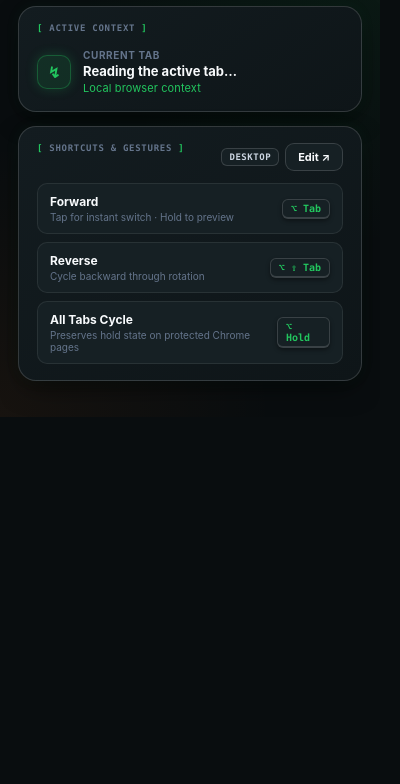
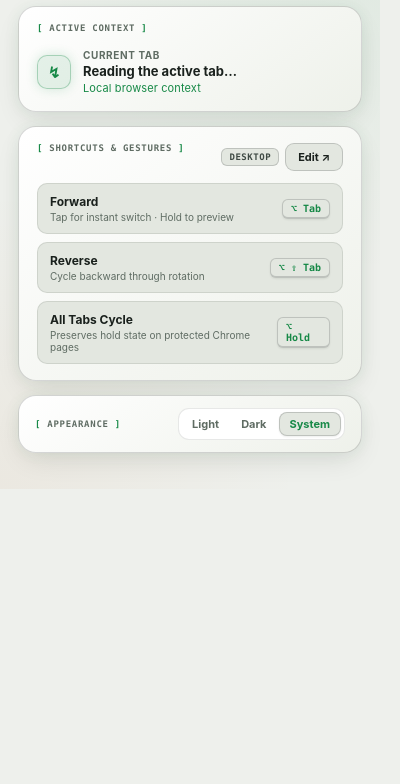
Before and after one commit to wahyudichrisdianto/recent-cycle, a browser extension: page popup.html in a window 400 px wide. Shown: the part 60-844 px from the top of the page. Drawn offline with Linux system fonts and the light colour scheme.

Commit message:
feat: add light/dark/system theme system and extension branding
- Theme system with Light / Dark / System (default) via CSS light-dark()
  and color-scheme overrides; selector in the popup, persisted to
  chrome.storage.local, applied on popup and companion pages.
- Add extension icons (16/24/32/48/128) generated from assets/logo.png and
  register them in the manifest.
- Add assets/banner.png + assets/mainlogo.png to the README header.
- Add favicon to popup and companion pages.
- Bundle runtime assets and companion.js in the release zip.

```diff
--- a/companion.css
+++ b/companion.css
@@ -1,28 +1,36 @@
 :root {
-  color-scheme: dark;
+  color-scheme: light dark;
   font-family: "JetBrains Mono", "SF Mono", "Fira Code", "Roboto Mono", "Consolas", ui-monospace, monospace;
-  --canvas: #090d0f;
-  --panel: #11171a;
-  --panel-strong: #162024;
-  --ink: #f1f5f9;
-  --ink-soft: #cbd5e1;
-  --muted: #64748b;
-  --faint: #475569;
-  --line: #1e2a30;
-  --line-strong: #2c3e47;
-  --green: #22c55e;
-  --green-glow: rgba(34, 197, 94, 0.25);
-  --green-soft: #052e16;
-  --green-border: #14532d;
-  --orange: #f97316;
-  --orange-glow: rgba(249, 115, 22, 0.25);
-  --orange-soft: #451a03;
-  --orange-border: #7c2d12;
-  --shadow-sm: 0 2px 4px rgba(0, 0, 0, .4);
-  --shadow-md: 0 8px 24px -4px rgba(0, 0, 0, .6), 0 0 12px rgba(34, 197, 94, .04);
-  --shadow-lg: 0 16px 32px -8px rgba(0, 0, 0, .7), 0 0 20px rgba(34, 197, 94, .08);
+  --canvas: light-dark(#eef0ec, #090d0f);
+  --panel: light-dark(#ffffff, #11171a);
+  --panel-strong: light-dark(#e3e7e0, #162024);
+  --ink: light-dark(#1a211d, #f1f5f9);
+  --ink-soft: light-dark(#3f4a44, #cbd5e1);
+  --muted: light-dark(#5f6c63, #64748b);
+  --faint: light-dark(#85918a, #475569);
+  --line: light-dark(#d7dcd4, #1e2a30);
+  --line-strong: light-dark(#c6ccc3, #2c3e47);
+  --green: light-dark(#15803d, #22c55e);
+  --green-glow: light-dark(rgba(21, 128, 61, .18), rgba(34, 197, 94, 0.25));
+  --green-soft: light-dark(#dcf0e2, #052e16);
+  --green-border: light-dark(#bcdcc8, #14532d);
+  --orange: light-dark(#b45309, #f97316);
+  --orange-glow: light-dark(rgba(180, 83, 9, .18), rgba(249, 115, 22, 0.25));
+  --orange-soft: light-dark(#fbe8d4, #451a03);
+  --orange-border: light-dark(#e8c9a6, #7c2d12);
+  --shadow-sm: 0 1px 2px light-dark(rgba(24, 32, 28, .08), rgba(0, 0, 0, .4));
+  --shadow-md: 0 8px 24px -4px light-dark(rgba(24, 32, 28, .12), rgba(0, 0, 0, .6)), 0 0 12px light-dark(rgba(21, 128, 61, .06), rgba(34, 197, 94, .04));
+  --shadow-lg: 0 16px 32px -8px light-dark(rgba(24, 32, 28, .16), rgba(0, 0, 0, .7)), 0 0 20px light-dark(rgba(21, 128, 61, .08), rgba(34, 197, 94, .08));
   --radius: 20px;
   --radius-sm: 12px;
+}
+
+:root[data-theme="light"] {
+  color-scheme: light;
+}
+
+:root[data-theme="dark"] {
+  color-scheme: dark;
 }
 
 * {
@@ -33,9 +41,9 @@ body {
   min-width: 320px;
   margin: 0;
   background:
-    radial-gradient(circle at 90% 0%, rgba(34, 197, 94, .08), transparent 45%),
-    radial-gradient(circle at 10% 40%, rgba(249, 115, 22, .05), transparent 40%),
-    linear-gradient(180deg, #090d0f 0%, #06090a 100%);
+    radial-gradient(circle at 90% 0%, light-dark(rgba(21, 128, 61, .08), rgba(34, 197, 94, .08)), transparent 45%),
+    radial-gradient(circle at 10% 40%, light-dark(rgba(180, 83, 9, .05), rgba(249, 115, 22, .05)), transparent 40%),
+    var(--canvas);
   color: var(--ink);
   -webkit-font-smoothing: antialiased;
 }
--- a/popup.css
+++ b/popup.css
@@ -1,31 +1,38 @@
 :root {
-  color-scheme: dark;
+  color-scheme: light dark;
   --font-sans: -apple-system, BlinkMacSystemFont, "SF Pro Text", "SF Pro Display", "Segoe UI Variable", system-ui, sans-serif;
   --font-mono: "JetBrains Mono", "SF Mono", "Fira Code", "Roboto Mono", "Consolas", ui-monospace, monospace;
   font-family: var(--font-sans);
 
-  --canvas: #090d0f;
-  --panel: #11171a;
-  --panel-strong: #162024;
-  --ink: #f8fafc;
-  --ink-soft: #cbd5e1;
-  --muted: #64748b;
-  --faint: #475569;
-  --line: rgba(255, 255, 255, .08);
-  --line-strong: rgba(255, 255, 255, .15);
+  --canvas: light-dark(#eef0ec, #090d0f);
+  --panel: light-dark(#ffffff, #11171a);
+  --panel-strong: light-dark(#e3e7e0, #162024);
+  --ink: light-dark(#1a211d, #f8fafc);
+  --ink-soft: light-dark(#3f4a44, #cbd5e1);
+  --muted: light-dark(#5f6c63, #64748b);
+  --faint: light-dark(#85918a, #475569);
+  --line: light-dark(rgba(24, 32, 28, .10), rgba(255, 255, 255, .08));
+  --line-strong: light-dark(rgba(24, 32, 28, .18), rgba(255, 255, 255, .15));
 
-  --green: #22c55e;
-  --green-glow: rgba(34, 197, 94, 0.22);
-  --green-soft: rgba(34, 197, 94, 0.12);
-  --green-border: rgba(34, 197, 94, 0.3);
+  --green: light-dark(#178947, #22c55e);
+  --green-glow: light-dark(rgba(23, 137, 71, .18), rgba(34, 197, 94, .22));
+  --green-soft: light-dark(rgba(23, 137, 71, .10), rgba(34, 197, 94, .12));
+  --green-border: light-dark(rgba(23, 137, 71, .30), rgba(34, 197, 94, .3));
+  --green-glow-hover: light-dark(rgba(23, 137, 71, .14), rgba(34, 197, 94, .15));
 
-  --orange: #f97316;
-  --orange-soft: rgba(249, 115, 22, 0.12);
-  --orange-border: rgba(249, 115, 22, 0.3);
+  --orange: light-dark(#b45309, #f97316);
+  --orange-soft: light-dark(rgba(180, 83, 9, .10), rgba(249, 115, 22, .12));
+  --orange-border: light-dark(rgba(180, 83, 9, .28), rgba(249, 115, 22, .3));
+  --warning-ink: light-dark(#9d5a06, #fef08a);
 
-  --shadow-sm: 0 2px 4px rgba(0, 0, 0, .4);
-  --shadow-md: 0 10px 28px -6px rgba(0, 0, 0, .6), 0 0 16px rgba(34, 197, 94, .05);
-  --shadow-lg: 0 20px 48px -12px rgba(0, 0, 0, .8), 0 0 24px rgba(34, 197, 94, .1);
+  --panel-grad-1: light-dark(#ffffff, #131c20);
+  --panel-grad-2: light-dark(#eef1ea, #0e1518);
+  --companion-grad-1: light-dark(#eef3e2, #181c15);
+  --companion-grad-2: light-dark(#ffffff, #11171a);
+
+  --shadow-sm: 0 1px 2px light-dark(rgba(24, 32, 28, .08), rgba(0, 0, 0, .4));
+  --shadow-md: 0 10px 28px -6px light-dark(rgba(24, 32, 28, .12), rgba(0, 0, 0, .6)), 0 0 16px light-dark(rgba(23, 137, 71, .06), rgba(34, 197, 94, .05));
+  --shadow-lg: 0 20px 48px -12px light-dark(rgba(24, 32, 28, .16), rgba(0, 0, 0, .8)), 0 0 24px light-dark(rgba(23, 137, 71, .08), rgba(34, 197, 94, .1));
 
   --radius-outer: 24px;
   --radius-card: 18px;
@@ -34,6 +41,14 @@
 
   background: var(--canvas);
   color: var(--ink);
+}
+
+:root[data-theme="light"] {
+  color-scheme: light;
+}
+
+:root[data-theme="dark"] {
+  color-scheme: dark;
 }
 
 * {
@@ -52,9 +67,9 @@ body {
 
 body {
   background:
-    radial-gradient(circle at 100% 0%, rgba(34, 197, 94, .08), transparent 50%),
-    radial-gradient(circle at 0% 100%, rgba(249, 115, 22, .06), transparent 45%),
-    #090d0f;
+    radial-gradient(circle at 100% 0%, light-dark(rgba(23, 137, 71, .07), rgba(34, 197, 94, .08)), transparent 50%),
+    radial-gradient(circle at 0% 100%, light-dark(rgba(180, 83, 9, .05), rgba(249, 115, 22, .06)), transparent 45%),
+    var(--canvas);
   color: var(--ink);
   -webkit-font-smoothing: antialiased;
 }
@@ -209,7 +224,7 @@ button:focus-visible,
 .context-card {
   position: relative;
   border-radius: var(--radius-card);
-  background: linear-gradient(145deg, #131c20, #0e1518);
+  background: linear-gradient(145deg, var(--panel-grad-1), var(--panel-grad-2));
   border: 1px solid var(--line-strong);
   padding: 16px 18px;
   margin-bottom: 14px;
@@ -222,7 +237,7 @@ button:focus-visible,
 .context-card:hover,
 .context-card:focus-within {
   border-color: var(--green-border);
-  box-shadow: 0 0 20px rgba(34, 197, 94, 0.15), var(--shadow-lg);
+  box-shadow: var(--green-glow-hover), var(--shadow-lg);
 }
 
 /* Kicker Typography */
@@ -438,7 +453,7 @@ kbd {
   display: inline-block;
   padding: 3px 8px;
   border-radius: 6px;
-  background: #162024;
+  background: var(--panel-strong);
   border: 1px solid var(--line-strong);
   border-bottom: 2px solid var(--line-strong);
   color: var(--green);
@@ -465,12 +480,12 @@ kbd {
 
 /* Companion Panel */
 .companion-panel {
-  background: linear-gradient(145deg, #181c15, #11171a);
+  background: linear-gradient(145deg, var(--companion-grad-1), var(--companion-grad-2));
 }
 
 .companion-icon {
   font-size: 16px;
-  color: #fef08a;
+  color: var(--warning-ink);
   margin-bottom: 6px;
 }
 
@@ -500,7 +515,7 @@ kbd {
   font-weight: 800;
   letter-spacing: .06em;
   text-transform: uppercase;
-  color: #fef08a;
+  color: var(--warning-ink);
 }
 
 .quiet-button {
@@ -519,6 +534,57 @@ kbd {
   border-color: var(--green);
   color: var(--green);
   transform: translateY(-1px);
+}
+
+/* Appearance / Theme Switcher */
+.theme-panel {
+  padding: 12px 16px;
+}
+
+.theme-row {
+  display: flex;
+  align-items: center;
+  justify-content: space-between;
+  gap: 12px;
+}
+
+.theme-row .section-kicker {
+  margin: 0;
+}
+
+.theme-switcher {
+  display: inline-flex;
+  gap: 2px;
+  padding: 3px;
+  border-radius: 11px;
+  background: var(--panel);
+  border: 1px solid var(--line);
+}
+
+.theme-option {
+  display: inline-flex;
+  align-items: center;
+  gap: 5px;
+  border: 0;
+  background: transparent;
+  color: var(--muted);
+  font-size: 11px;
+  font-weight: 700;
+  padding: 4px 10px;
+  border-radius: 8px;
+  cursor: pointer;
+  transition: all 180ms cubic-bezier(.16, 1, .3, 1);
+}
+
+.theme-option:hover {
+  color: var(--ink);
+}
+
+.theme-option.is-active {
+  background: var(--panel-strong);
+  color: var(--green);
+  border: 1px solid var(--line-strong);
+  box-shadow: var(--shadow-sm);
 }
 
 
@@ -562,7 +628,7 @@ kbd {
   width: 100%;
   overflow: hidden;
   border-radius: var(--radius-card);
-  background: linear-gradient(145deg, #131c20, #0e1518);
+  background: linear-gradient(145deg, var(--panel-grad-1), var(--panel-grad-2));
   border: 1px solid var(--line-strong);
   padding: 6px 6px;
   box-shadow: var(--shadow-md);
@@ -572,7 +638,7 @@ kbd {
 .tab-list-wrapper:hover,
 .tab-list-wrapper:focus-within {
   border-color: var(--green-border);
-  box-shadow: 0 0 20px rgba(34, 197, 94, 0.15), var(--shadow-lg);
+  box-shadow: var(--green-glow-hover), var(--shadow-lg);
 }
 
 .tab-indicator {
--- a/popup.html
+++ b/popup.html
@@ -4,6 +4,7 @@
     <meta charset="utf-8">
     <meta name="viewport" content="width=device-width, initial-scale=1">
     <title>Recent Cycle · Configure</title>
+    <link rel="icon" type="image/x-icon" href="assets/favicon.ico">
     <link rel="stylesheet" href="popup.css">
   </head>
   <body>
@@ -113,6 +114,17 @@
           <p id="companion-warning" class="inline-warning" hidden></p>
         </section>
 
+        <section class="panel theme-panel" aria-labelledby="theme-heading">
+          <div class="theme-row">
+            <p id="theme-heading" class="section-kicker">Appearance</p>
+            <div class="theme-switcher" role="radiogroup" aria-label="Color theme">
+              <button type="button" class="theme-option" role="radio" data-theme-choice="light" aria-checked="false">Light</button>
+              <button type="button" class="theme-option" role="radio" data-theme-choice="dark" aria-checked="false">Dark</button>
+              <button type="button" class="theme-option is-active" role="radio" data-theme-choice="system" aria-checked="true">System</button>
+            </div>
+          </div>
+        </section>
+
       </section>
 
       <section id="recent-section" class="recent-view" hidden aria-labelledby="recent-heading">
--- a/popup.js
+++ b/popup.js
@@ -33,11 +33,43 @@ let latestSnapshot = null;
 let isEditingShortcuts = false;
 let customShortcuts = {};
 
+const themeOptions = document.querySelectorAll(".theme-option");
+
+function applyTheme(mode) {
+  document.documentElement.dataset.theme = mode;
+  themeOptions.forEach((el) => {
+    const active = el.dataset.themeChoice === mode;
+    el.classList.toggle("is-active", active);
+    el.setAttribute("aria-checked", String(active));
+  });
+}
+
 if (typeof chrome !== "undefined" && chrome.storage?.local) {
   chrome.storage.local.get(["customShortcuts"], (res) => {
     if (res?.customShortcuts) {
       customShortcuts = res.customShortcuts;
       if (latestSnapshot) render(latestSnapshot);
+    }
+  });
+
+  chrome.storage.local.get(["theme"], (res) => {
+    const mode = res?.theme === "light" || res?.theme === "dark" ? res.theme : "system";
+    applyTheme(mode);
+  });
+
+  themeOptions.forEach((el) => {
+    el.addEventListener("click", () => {
+      const mode = el.dataset.themeChoice;
+      applyTheme(mode);
+      chrome.storage.local.set({ theme: mode });
+    });
+  });
+
+  chrome.storage.onChanged?.addListener((changes, area) => {
+    if (area === "local" && changes.theme) {
+      const next = changes.theme.newValue;
+      const mode = next === "light" || next === "dark" ? next : "system";
+      applyTheme(mode);
     }
   });
 }
```
Also changed, not shown: companion.html (+2 -0 lines), companion.js (added, +18 -0 lines), README.md, assets/banner.png (added), assets/favicon.ico (added), assets/icons/icon-128.png (added), assets/icons/icon-16.png (added), assets/icons/icon-24.png (added), assets/icons/icon-32.png (added), assets/icons/icon-48.png (added), assets/logo.png (added), assets/mainlogo.png (added), manifest.json, 1 other file.
